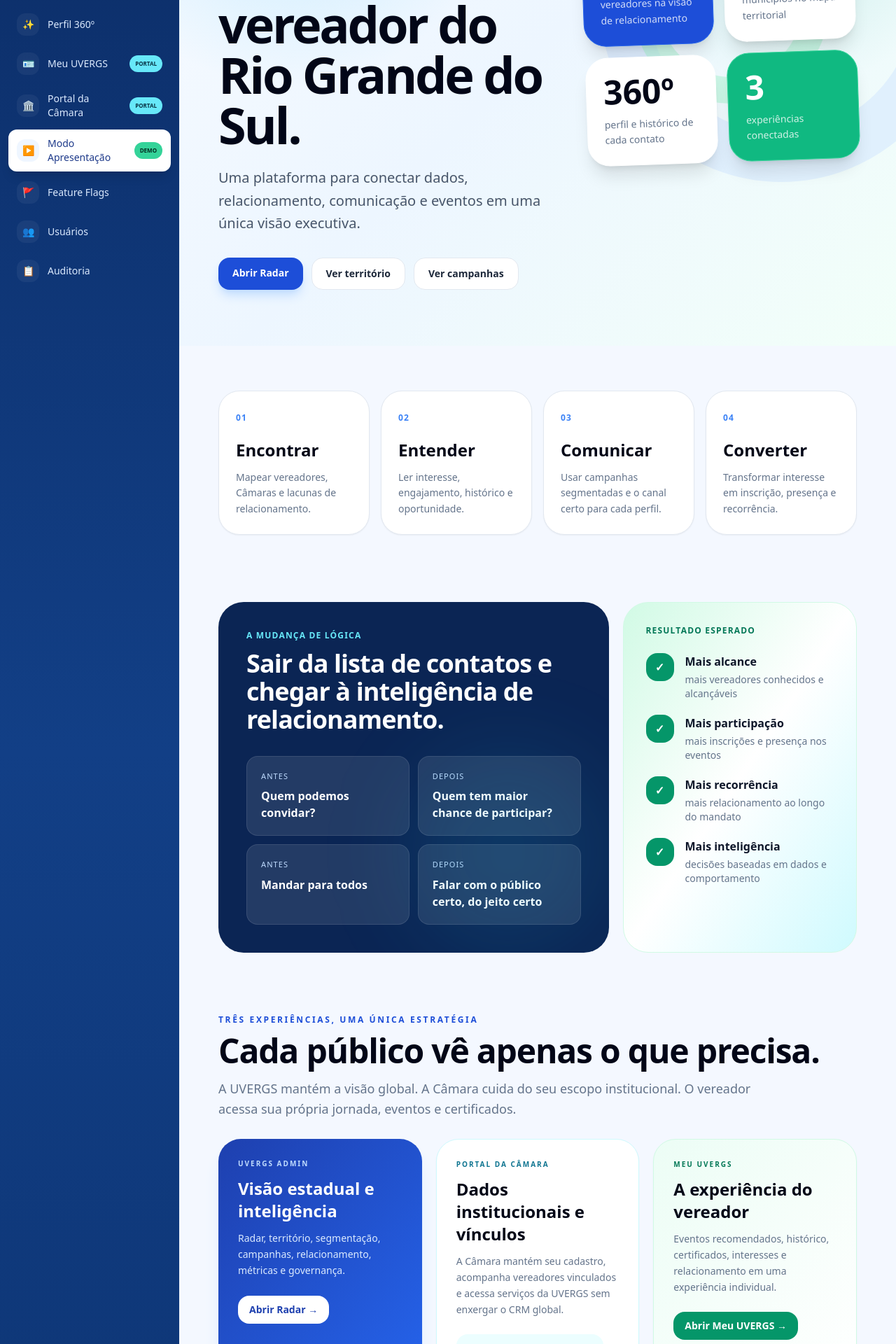
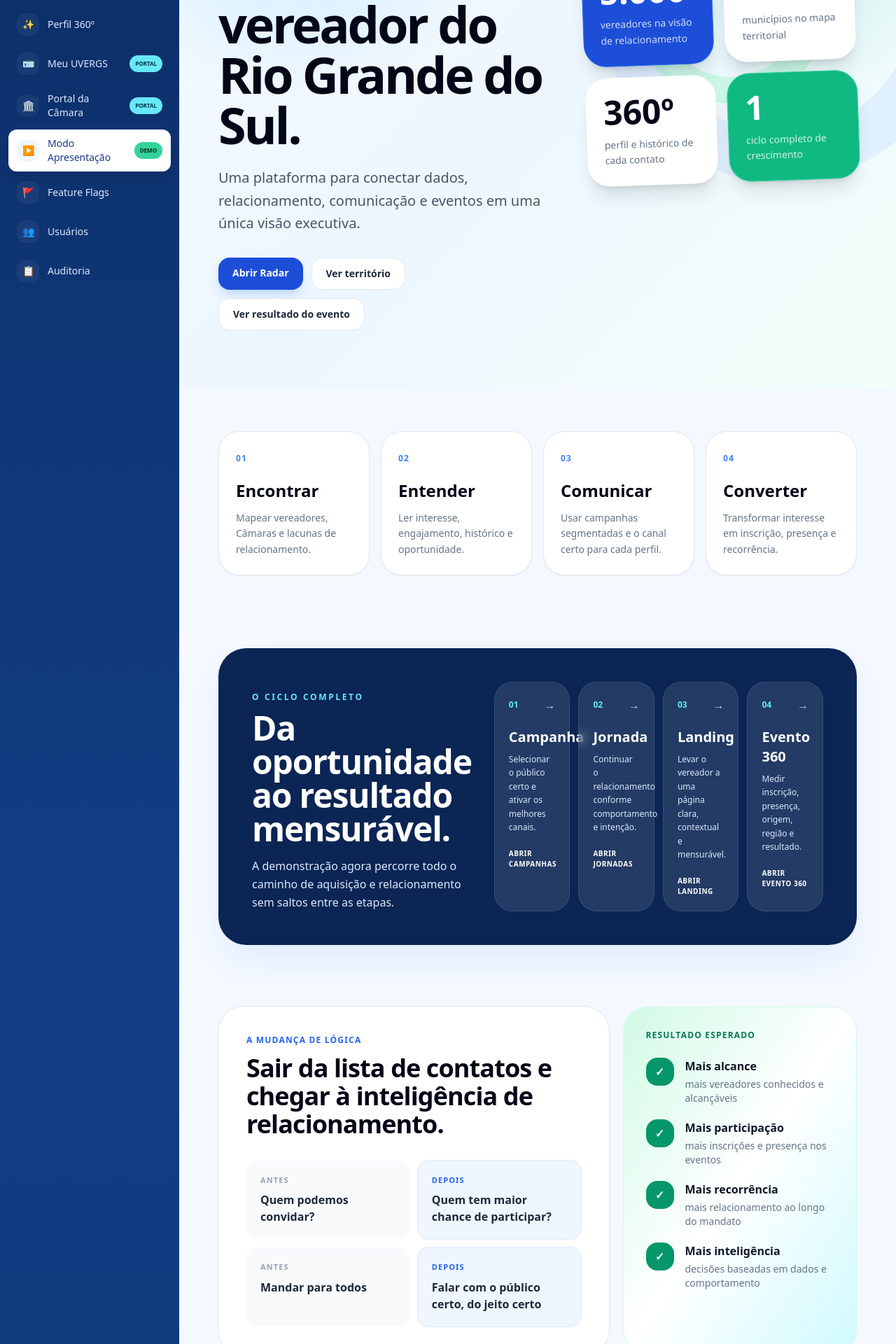
Before and after one commit to Wspinheiro111/uvergs-360, a Next.js app in the folder apps/web/: page /admin/growth/presentation in a window 1280 px wide. Shown: the part 420-2340 px from the top of the page at 70% size. Built offline with nearby package versions, Linux system fonts and the light colour scheme.

Commit message:
feat(demo): integrar ciclo completo ao Modo Apresentacao

```diff
--- a/apps/web/src/app/admin/growth/presentation/page.tsx
+++ b/apps/web/src/app/admin/growth/presentation/page.tsx
@@ -1,42 +1,124 @@
 import Link from "next/link";
 
-const pillars = [
-  ["01","Encontrar","Mapear vereadores, Câmaras e lacunas de relacionamento."],
-  ["02","Entender","Ler interesse, engajamento, histórico e oportunidade."],
-  ["03","Comunicar","Usar campanhas segmentadas e o canal certo para cada perfil."],
-  ["04","Converter","Transformar interesse em inscrição, presença e recorrência."],
+const pilares = [
+  ["01", "Encontrar", "Mapear vereadores, Câmaras e lacunas de relacionamento."],
+  ["02", "Entender", "Ler interesse, engajamento, histórico e oportunidade."],
+  ["03", "Comunicar", "Usar campanhas segmentadas e o canal certo para cada perfil."],
+  ["04", "Converter", "Transformar interesse em inscrição, presença e recorrência."],
 ];
 
-export default function PresentationModePage(){
-  return <div className="min-h-screen bg-[#f4f8ff] text-slate-950">
-    <section className="relative min-h-[88vh] overflow-hidden flex items-center">
+const ciclo = [
+  { numero: "01", titulo: "Campanha", texto: "Selecionar o público certo e ativar os melhores canais.", href: "/admin/growth/campaigns", acao: "Abrir Campanhas", cor: "blue" },
+  { numero: "02", titulo: "Jornada", texto: "Continuar o relacionamento conforme comportamento e intenção.", href: "/admin/growth/journeys", acao: "Abrir Jornadas", cor: "indigo" },
+  { numero: "03", titulo: "Landing", texto: "Levar o vereador a uma página clara, contextual e mensurável.", href: "/eventos/ia-gestao-publica", acao: "Abrir Landing", cor: "cyan" },
+  { numero: "04", titulo: "Evento 360", texto: "Medir inscrição, presença, origem, região e resultado.", href: "/admin/growth/events", acao: "Abrir Evento 360", cor: "emerald" },
+];
+
+export default function PresentationModePage() {
+  return (
+    <div className="min-h-screen bg-[#f4f8ff] text-slate-950">
+      <section className="relative flex min-h-[88vh] items-center overflow-hidden">
         <div className="absolute inset-0 bg-[radial-gradient(circle_at_15%_20%,rgba(56,189,248,.24),transparent_28%),radial-gradient(circle_at_85%_25%,rgba(16,185,129,.18),transparent_25%),linear-gradient(135deg,#f8fbff_0%,#edf6ff_50%,#f2fff9_100%)]" />
-      <div className="absolute -right-24 top-24 w-[520px] h-[520px] rounded-full border-[70px] border-blue-200/35" />
-      <div className="absolute right-24 top-56 w-[280px] h-[280px] rounded-full border-[38px] border-emerald-200/50" />
-      <div className="relative max-w-[1500px] mx-auto px-8 lg:px-14 py-20 grid lg:grid-cols-[1.1fr_.9fr] gap-12 items-center">
-        <div><div className="inline-flex items-center gap-2 rounded-full bg-white border border-blue-100 shadow-sm px-4 py-2 text-xs font-bold tracking-widest uppercase text-blue-700">UVERGS 360 · Visão de futuro</div><h1 className="mt-6 text-5xl lg:text-7xl font-black tracking-[-.045em] leading-[.95] max-w-5xl">Uma UVERGS mais próxima de cada vereador do Rio Grande do Sul.</h1><p className="mt-6 text-xl text-slate-600 max-w-3xl leading-relaxed">Uma plataforma para conectar dados, relacionamento, comunicação e eventos em uma única visão executiva.</p><div className="mt-8 flex flex-wrap gap-3"><Link href="/admin/growth" className="rounded-2xl bg-blue-700 text-white px-5 py-3 text-sm font-semibold shadow-lg shadow-blue-200">Abrir Radar</Link><Link href="/admin/growth/territory" className="rounded-2xl bg-white border border-slate-200 px-5 py-3 text-sm font-semibold text-slate-800">Ver território</Link><Link href="/admin/growth/campaigns" className="rounded-2xl bg-white border border-slate-200 px-5 py-3 text-sm font-semibold text-slate-800">Ver campanhas</Link></div></div>
-        <div className="grid grid-cols-2 gap-4 rotate-[-2deg]">{[["5.000","vereadores na visão de relacionamento"],["497","municípios no mapa territorial"],["360º","perfil e histórico de cada contato"],["3","experiências conectadas"]].map(([v,l],i)=><div key={l} className={`rounded-[32px] p-6 border shadow-xl ${i===0?"bg-blue-700 text-white border-blue-600":i===3?"bg-emerald-500 text-white border-emerald-400":"bg-white border-white"}`}><p className="text-4xl lg:text-5xl font-black">{v}</p><p className={`mt-3 text-sm leading-relaxed ${i===0||i===3?"text-white/80":"text-slate-500"}`}>{l}</p></div>)}</div>
+        <div className="absolute -right-24 top-24 h-[520px] w-[520px] rounded-full border-[70px] border-blue-200/35" />
+        <div className="absolute right-24 top-56 h-[280px] w-[280px] rounded-full border-[38px] border-emerald-200/50" />
+        <div className="relative mx-auto grid max-w-[1500px] items-center gap-12 px-8 py-20 lg:grid-cols-[1.1fr_.9fr] lg:px-14">
+          <div>
+            <div className="inline-flex items-center gap-2 rounded-full border border-blue-100 bg-white px-4 py-2 text-xs font-bold uppercase tracking-widest text-blue-700 shadow-sm">UVERGS 360 · Visão de futuro</div>
+            <h1 className="mt-6 max-w-5xl text-5xl font-black leading-[.95] tracking-[-.045em] lg:text-7xl">Uma UVERGS mais próxima de cada vereador do Rio Grande do Sul.</h1>
+            <p className="mt-6 max-w-3xl text-xl leading-relaxed text-slate-600">Uma plataforma para conectar dados, relacionamento, comunicação e eventos em uma única visão executiva.</p>
+            <div className="mt-8 flex flex-wrap gap-3">
+              <Link href="/admin/growth" className="rounded-2xl bg-blue-700 px-5 py-3 text-sm font-semibold text-white shadow-lg shadow-blue-200">Abrir Radar</Link>
+              <Link href="/admin/growth/territory" className="rounded-2xl border border-slate-200 bg-white px-5 py-3 text-sm font-semibold text-slate-800">Ver território</Link>
+              <Link href="/admin/growth/events" className="rounded-2xl border border-slate-200 bg-white px-5 py-3 text-sm font-semibold text-slate-800">Ver resultado do evento</Link>
+            </div>
+          </div>
+          <div className="grid rotate-[-2deg] grid-cols-2 gap-4">
+            {[["5.000", "vereadores na visão de relacionamento"], ["497", "municípios no mapa territorial"], ["360º", "perfil e histórico de cada contato"], ["1", "ciclo completo de crescimento"]].map(([valor, legenda], i) => (
+              <div key={legenda} className={`rounded-[32px] border p-6 shadow-xl ${i === 0 ? "border-blue-600 bg-blue-700 text-white" : i === 3 ? "border-emerald-400 bg-emerald-500 text-white" : "border-white bg-white"}`}>
+                <p className="text-4xl font-black lg:text-5xl">{valor}</p>
+                <p className={`mt-3 text-sm leading-relaxed ${i === 0 || i === 3 ? "text-white/80" : "text-slate-500"}`}>{legenda}</p>
+              </div>
+            ))}
+          </div>
         </div>
       </section>
 
-    <section className="max-w-[1500px] mx-auto px-8 lg:px-14 py-16">
-      <div className="grid lg:grid-cols-4 gap-4">{pillars.map(([n,title,text])=><article key={n} className="rounded-[30px] bg-white border border-slate-200 p-6 shadow-sm hover:-translate-y-1 transition-transform"><span className="text-xs font-black tracking-widest text-blue-500">{n}</span><h2 className="mt-5 text-2xl font-bold">{title}</h2><p className="mt-3 text-sm text-slate-500 leading-relaxed">{text}</p></article>)}</div>
+      <section className="mx-auto max-w-[1500px] px-8 py-16 lg:px-14">
+        <div className="grid gap-4 lg:grid-cols-4">
+          {pilares.map(([numero, titulo, texto]) => (
+            <article key={numero} className="rounded-[30px] border border-slate-200 bg-white p-6 shadow-sm transition-transform hover:-translate-y-1">
+              <span className="text-xs font-black tracking-widest text-blue-500">{numero}</span>
+              <h2 className="mt-5 text-2xl font-bold">{titulo}</h2>
+              <p className="mt-3 text-sm leading-relaxed text-slate-500">{texto}</p>
+            </article>
+          ))}
+        </div>
       </section>
 
-    <section className="max-w-[1500px] mx-auto px-8 lg:px-14 py-8 grid lg:grid-cols-[1.25fr_.75fr] gap-5">
-      <article className="rounded-[36px] bg-[#0b2554] text-white p-8 lg:p-10 overflow-hidden relative"><div className="absolute right-0 bottom-0 w-72 h-72 rounded-full bg-cyan-400/10 blur-3xl"/><p className="text-xs font-bold tracking-widest uppercase text-cyan-300">A mudança de lógica</p><h2 className="mt-3 text-4xl font-black tracking-tight max-w-4xl">Sair da lista de contatos e chegar à inteligência de relacionamento.</h2><div className="mt-8 grid sm:grid-cols-2 gap-3">{[["Antes","Quem podemos convidar?"],["Depois","Quem tem maior chance de participar?"],["Antes","Mandar para todos"],["Depois","Falar com o público certo, do jeito certo"]].map(([a,b])=><div key={a+b} className="rounded-2xl bg-white/10 border border-white/10 p-5"><p className="text-[11px] uppercase tracking-widest text-blue-200">{a}</p><p className="mt-2 font-semibold">{b}</p></div>)}</div></article>
-      <article className="rounded-[36px] bg-gradient-to-br from-emerald-100 via-white to-cyan-100 border border-emerald-100 p-8"><p className="text-xs font-bold uppercase tracking-widest text-emerald-700">Resultado esperado</p><div className="mt-6 space-y-5">{[["Mais alcance","mais vereadores conhecidos e alcançáveis"],["Mais participação","mais inscrições e presença nos eventos"],["Mais recorrência","mais relacionamento ao longo do mandato"],["Mais inteligência","decisões baseadas em dados e comportamento"]].map(([t,d])=><div key={t} className="flex gap-4"><div className="w-10 h-10 shrink-0 rounded-2xl bg-emerald-600 text-white flex items-center justify-center font-bold">✓</div><div><p className="font-bold text-slate-900">{t}</p><p className="text-sm text-slate-500 mt-1">{d}</p></div></div>)}</div></article>
+      <section className="mx-auto max-w-[1500px] px-8 py-10 lg:px-14">
+        <div className="rounded-[40px] bg-[#0b2554] p-8 text-white shadow-2xl shadow-blue-100 lg:p-12">
+          <div className="grid gap-8 lg:grid-cols-[.7fr_1.3fr] lg:items-end">
+            <div>
+              <p className="text-xs font-black uppercase tracking-[.22em] text-cyan-300">O ciclo completo</p>
+              <h2 className="mt-3 text-4xl font-black tracking-tight lg:text-5xl">Da oportunidade ao resultado mensurável.</h2>
+              <p className="mt-4 leading-relaxed text-blue-100">A demonstração agora percorre todo o caminho de aquisição e relacionamento sem saltos entre as etapas.</p>
+            </div>
+            <div className="grid gap-3 sm:grid-cols-2 lg:grid-cols-4">
+              {ciclo.map((item) => (
+                <Link key={item.numero} href={item.href} className="group rounded-[26px] border border-white/10 bg-white/10 p-5 backdrop-blur transition hover:-translate-y-1 hover:bg-white/15">
+                  <div className="flex items-center justify-between"><span className="text-xs font-black text-cyan-300">{item.numero}</span><span className="text-blue-200 transition group-hover:translate-x-1">→</span></div>
+                  <h3 className="mt-5 text-xl font-black">{item.titulo}</h3>
+                  <p className="mt-2 text-xs leading-relaxed text-blue-100">{item.texto}</p>
+                  <p className="mt-5 text-[10px] font-black uppercase tracking-wider text-white">{item.acao}</p>
+                </Link>
+              ))}
+            </div>
+          </div>
+        </div>
       </section>
 
-    <section className="max-w-[1500px] mx-auto px-8 lg:px-14 py-14">
-      <div className="mb-7"><p className="text-xs font-black uppercase tracking-[.22em] text-blue-700">Três experiências, uma única estratégia</p><h2 className="mt-3 text-4xl lg:text-5xl font-black tracking-tight">Cada público vê apenas o que precisa.</h2><p className="mt-4 max-w-3xl text-lg leading-relaxed text-slate-500">A UVERGS mantém a visão global. A Câmara cuida do seu escopo institucional. O vereador acessa sua própria jornada, eventos e certificados.</p></div>
+      <section className="mx-auto max-w-[1500px] px-8 py-12 lg:px-14">
+        <div className="grid gap-5 lg:grid-cols-[1.25fr_.75fr]">
+          <article className="relative overflow-hidden rounded-[36px] bg-white p-8 ring-1 ring-slate-200 lg:p-10">
+            <p className="text-xs font-bold uppercase tracking-widest text-blue-600">A mudança de lógica</p>
+            <h2 className="mt-3 max-w-4xl text-4xl font-black tracking-tight">Sair da lista de contatos e chegar à inteligência de relacionamento.</h2>
+            <div className="mt-8 grid gap-3 sm:grid-cols-2">
+              {[["Antes", "Quem podemos convidar?"], ["Depois", "Quem tem maior chance de participar?"], ["Antes", "Mandar para todos"], ["Depois", "Falar com o público certo, do jeito certo"]].map(([fase, frase]) => (
+                <div key={fase + frase} className={`rounded-2xl p-5 ${fase === "Depois" ? "bg-blue-50 ring-1 ring-blue-100" : "bg-slate-50"}`}>
+                  <p className={`text-[11px] font-black uppercase tracking-widest ${fase === "Depois" ? "text-blue-600" : "text-slate-400"}`}>{fase}</p>
+                  <p className="mt-2 font-semibold text-slate-800">{frase}</p>
+                </div>
+              ))}
+            </div>
+          </article>
+          <article className="rounded-[36px] border border-emerald-100 bg-gradient-to-br from-emerald-100 via-white to-cyan-100 p-8">
+            <p className="text-xs font-bold uppercase tracking-widest text-emerald-700">Resultado esperado</p>
+            <div className="mt-6 space-y-5">
+              {[["Mais alcance", "mais vereadores conhecidos e alcançáveis"], ["Mais participação", "mais inscrições e presença nos eventos"], ["Mais recorrência", "mais relacionamento ao longo do mandato"], ["Mais inteligência", "decisões baseadas em dados e comportamento"]].map(([titulo, detalhe]) => (
+                <div key={titulo} className="flex gap-4"><div className="flex h-10 w-10 shrink-0 items-center justify-center rounded-2xl bg-emerald-600 font-bold text-white">✓</div><div><p className="font-bold text-slate-900">{titulo}</p><p className="mt-1 text-sm text-slate-500">{detalhe}</p></div></div>
+              ))}
+            </div>
+          </article>
+        </div>
+      </section>
+
+      <section className="mx-auto max-w-[1500px] px-8 py-14 lg:px-14">
+        <div className="mb-7"><p className="text-xs font-black uppercase tracking-[.22em] text-blue-700">Três experiências, uma única estratégia</p><h2 className="mt-3 text-4xl font-black tracking-tight lg:text-5xl">Cada público vê apenas o que precisa.</h2><p className="mt-4 max-w-3xl text-lg leading-relaxed text-slate-500">A UVERGS mantém a visão global. A Câmara cuida do seu escopo institucional. O vereador acessa sua própria jornada, eventos e certificados.</p></div>
         <div className="grid gap-5 lg:grid-cols-3">
-        <article className="rounded-[32px] bg-gradient-to-br from-blue-800 to-blue-600 p-7 text-white shadow-xl shadow-blue-100"><p className="text-[10px] font-black uppercase tracking-[.2em] text-blue-200">UVERGS Admin</p><h3 className="mt-3 text-2xl font-black">Visão estadual e inteligência</h3><p className="mt-3 text-sm leading-relaxed text-blue-100">Radar, território, segmentação, campanhas, relacionamento, métricas e governança.</p><Link href="/admin/growth" className="mt-6 inline-flex rounded-2xl bg-white px-4 py-2.5 text-sm font-black text-blue-800">Abrir Radar →</Link></article>
+          <article className="rounded-[32px] bg-gradient-to-br from-blue-800 to-blue-600 p-7 text-white shadow-xl shadow-blue-100"><p className="text-[10px] font-black uppercase tracking-[.2em] text-blue-200">UVERGS Admin</p><h3 className="mt-3 text-2xl font-black">Visão estadual e inteligência</h3><p className="mt-3 text-sm leading-relaxed text-blue-100">Radar, território, segmentação, campanhas, jornadas, resultados e governança.</p><Link href="/admin/growth" className="mt-6 inline-flex rounded-2xl bg-white px-4 py-2.5 text-sm font-black text-blue-800">Abrir Radar →</Link></article>
           <article className="rounded-[32px] border border-cyan-100 bg-white p-7 shadow-sm"><p className="text-[10px] font-black uppercase tracking-[.2em] text-cyan-700">Portal da Câmara</p><h3 className="mt-3 text-2xl font-black">Dados institucionais e vínculos</h3><p className="mt-3 text-sm leading-relaxed text-slate-500">A Câmara mantém seu cadastro, acompanha vereadores vinculados e acessa serviços da UVERGS sem enxergar o CRM global.</p><Link href="/portal/camara" className="mt-6 inline-flex rounded-2xl bg-cyan-50 px-4 py-2.5 text-sm font-black text-cyan-800">Abrir Portal da Câmara →</Link></article>
           <article className="rounded-[32px] border border-emerald-100 bg-gradient-to-br from-emerald-50 to-white p-7 shadow-sm"><p className="text-[10px] font-black uppercase tracking-[.2em] text-emerald-700">Meu UVERGS</p><h3 className="mt-3 text-2xl font-black">A experiência do vereador</h3><p className="mt-3 text-sm leading-relaxed text-slate-500">Eventos recomendados, histórico, certificados, interesses e relacionamento em uma experiência individual.</p><Link href="/portal/vereador" className="mt-6 inline-flex rounded-2xl bg-emerald-600 px-4 py-2.5 text-sm font-black text-white">Abrir Meu UVERGS →</Link></article>
         </div>
       </section>
 
-    <section className="max-w-[1500px] mx-auto px-8 lg:px-14 py-16"><div className="rounded-[40px] bg-white border border-slate-200 p-8 lg:p-12 shadow-sm text-center"><p className="text-xs font-bold uppercase tracking-[.25em] text-blue-700">UVERGS 360</p><h2 className="mt-4 text-4xl lg:text-6xl font-black tracking-tight">Conectar. Conhecer. Atrair. Converter. Manter.</h2><p className="mt-5 text-lg text-slate-500 max-w-3xl mx-auto">A tecnologia como ponte entre a UVERGS, as Câmaras Municipais e cada vereador do Rio Grande do Sul.</p><div className="mt-8 flex flex-wrap justify-center gap-3"><Link href="/admin/growth" className="rounded-2xl bg-slate-950 text-white px-6 py-3.5 font-semibold">Entrar na experiência</Link><Link href="/portal/vereador" className="rounded-2xl bg-blue-50 text-blue-800 px-6 py-3.5 font-semibold">Ver experiência do vereador</Link></div></div></section>
-  </div>;
+      <section className="mx-auto max-w-[1500px] px-8 py-16 lg:px-14">
+        <div className="rounded-[40px] border border-slate-200 bg-white p-8 text-center shadow-sm lg:p-12">
+          <p className="text-xs font-bold uppercase tracking-[.25em] text-blue-700">UVERGS 360</p>
+          <h2 className="mt-4 text-4xl font-black tracking-tight lg:text-6xl">Conectar. Conhecer. Atrair. Converter. Manter.</h2>
+          <p className="mx-auto mt-5 max-w-3xl text-lg text-slate-500">A tecnologia como ponte entre a UVERGS, as Câmaras Municipais e cada vereador do Rio Grande do Sul.</p>
+          <div className="mt-8 flex flex-wrap justify-center gap-3"><Link href="/admin/growth" className="rounded-2xl bg-slate-950 px-6 py-3.5 font-semibold text-white">Entrar na experiência</Link><Link href="/admin/growth/events" className="rounded-2xl bg-blue-50 px-6 py-3.5 font-semibold text-blue-800">Ver resultado ponta a ponta</Link></div>
+        </div>
+      </section>
+    </div>
+  );
 }
```
Lines whose indentation alone changed are shown as unchanged.
